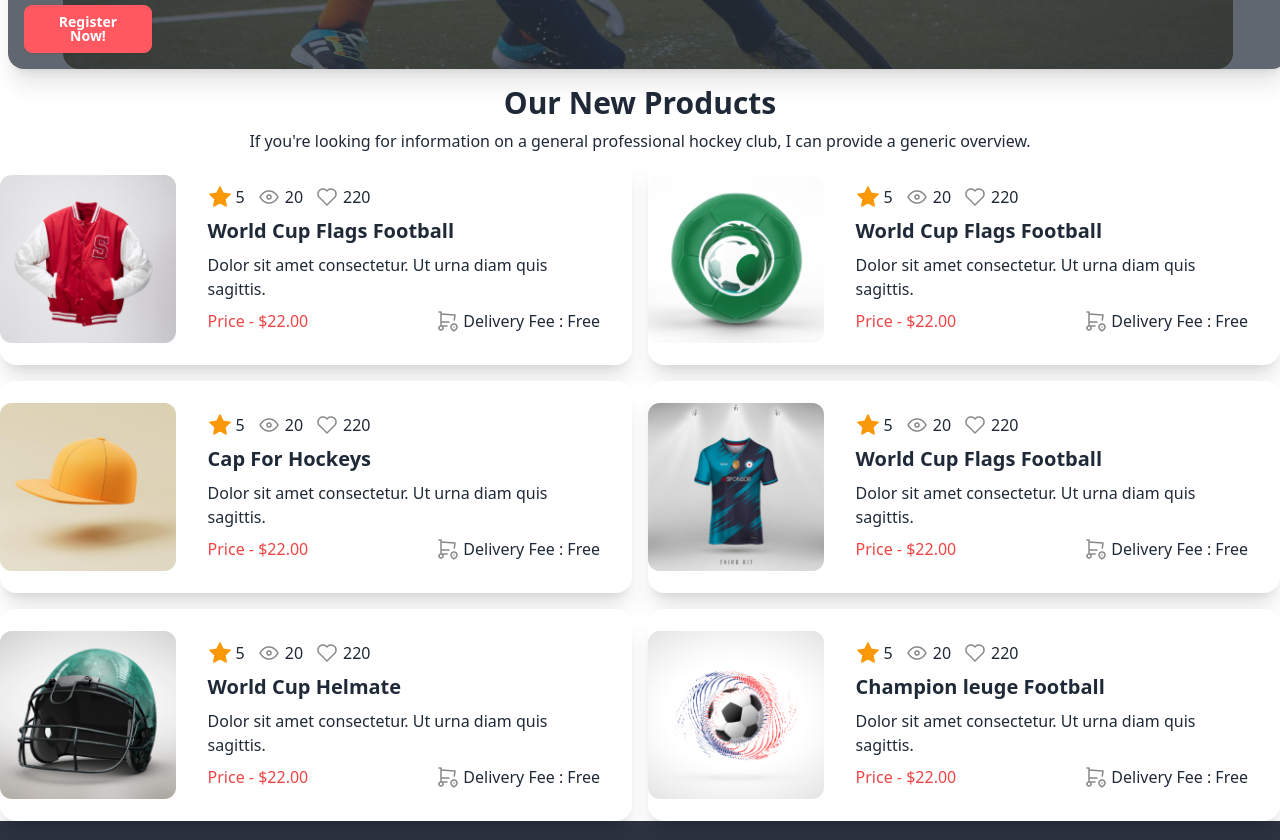
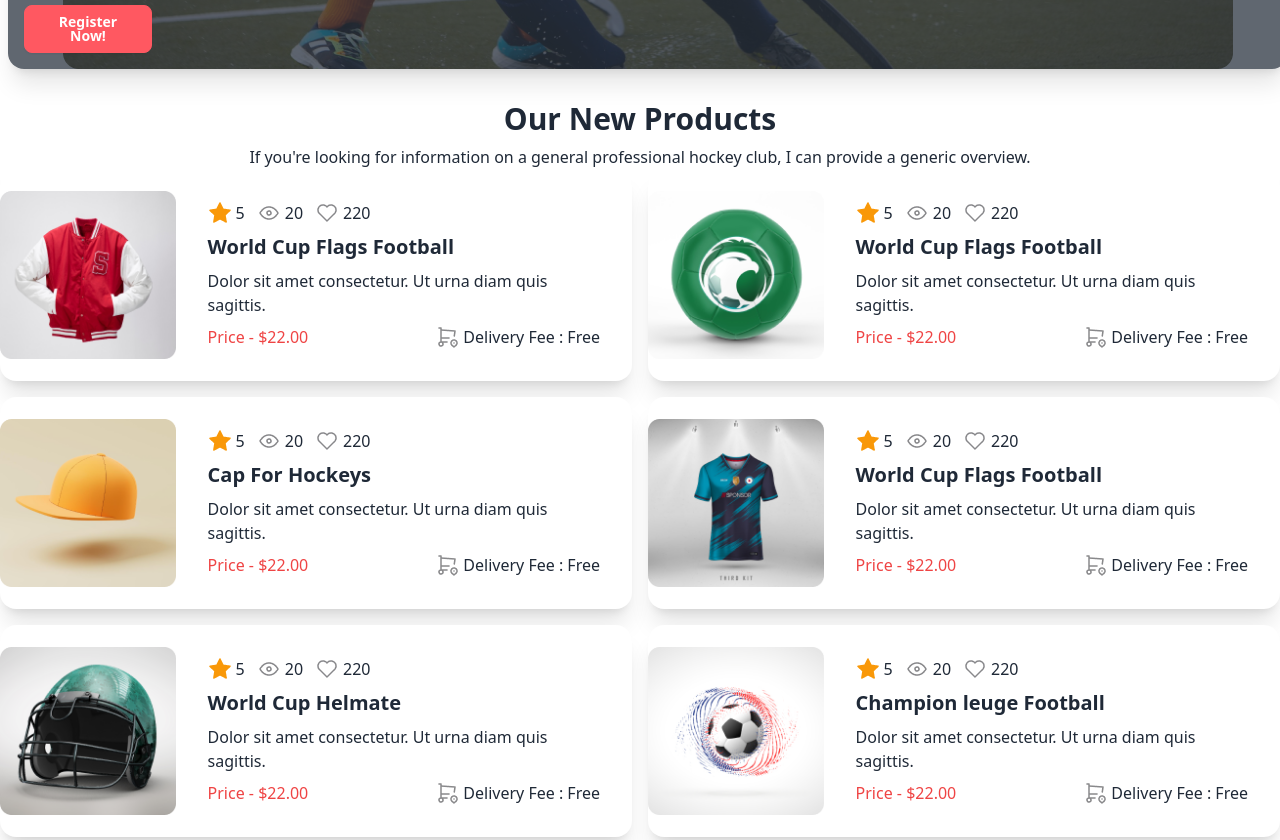
Before and after one commit to johoraislam/assigntment3, a plain HTML site: page index.html in a window 1280 px wide. Shown: the part 1883-2723 px from the top of the page. Drawn offline with nearby package versions, Linux system fonts and the light colour scheme.

Commit message:
all done

```diff
--- a/index.html
+++ b/index.html
@@ -136,7 +136,7 @@
         </div>
 
         <!--Our New Products-->
-        <div>
+        <div class="py-4">
           <div class="text-center">
             <h3 class="text-3xl font-semibold mb-2">Our New Products</h3>
             <p > If you're looking for information on a general professional hockey club, I can provide a generic overview.</p>
```
